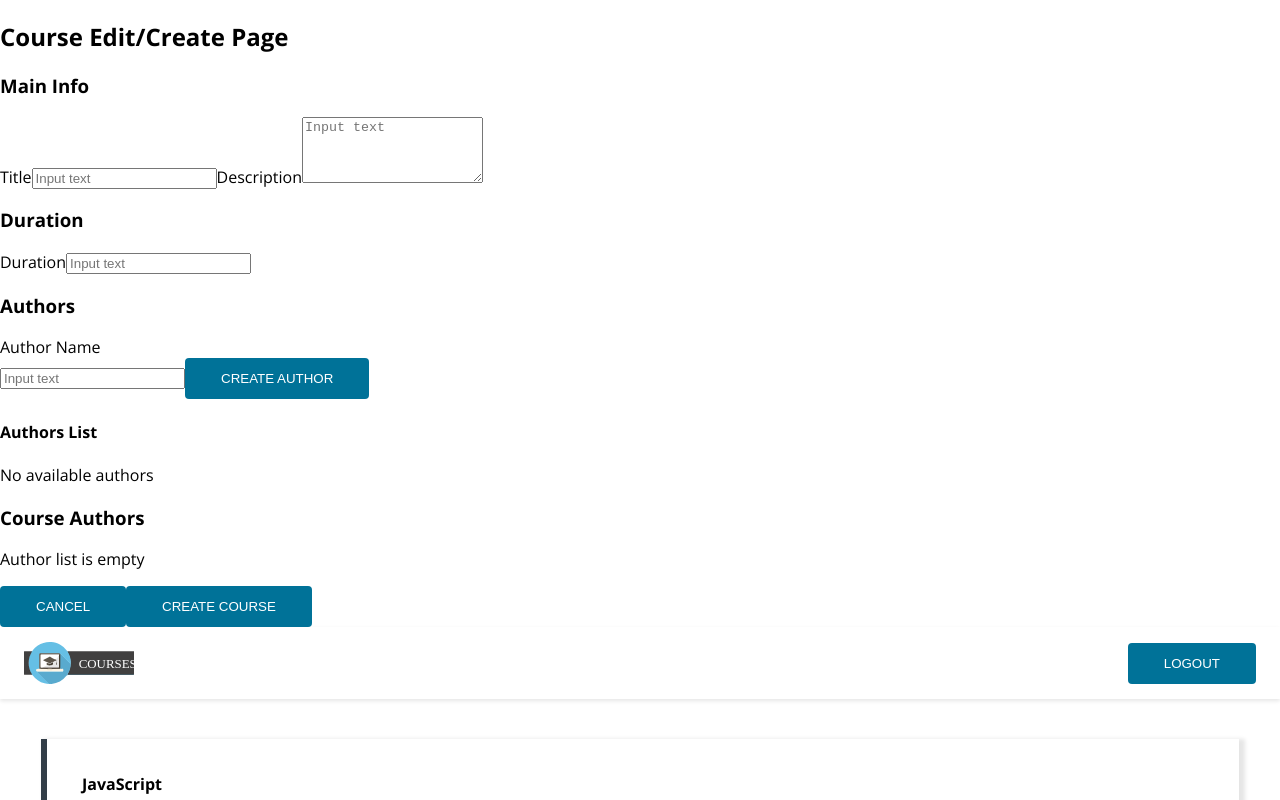
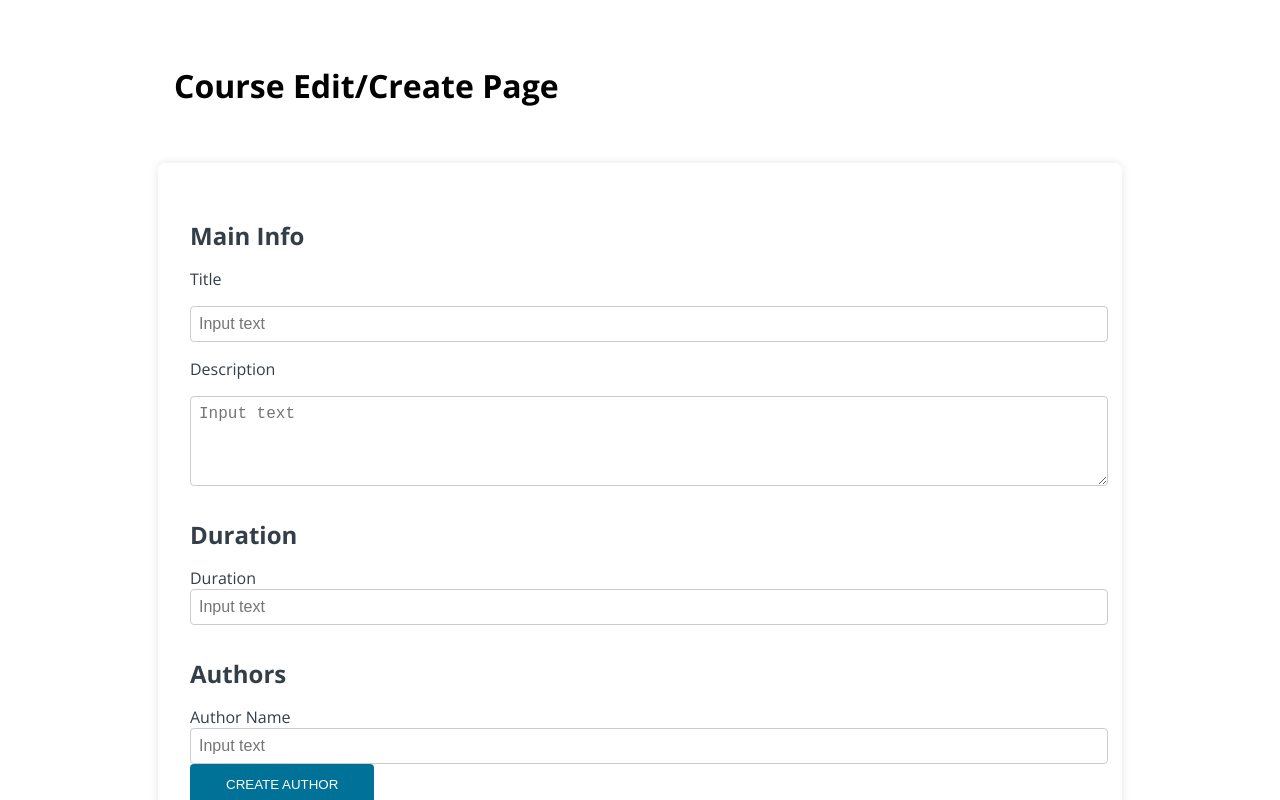
Before and after one commit to FreeFallRush/courses-app, a React (Vite) app: page / in a window 1280 px wide. Shown: the top 800 px of the page. Built offline with nearby package versions, Linux system fonts and the light colour scheme.

Commit message:
Added CreateCourse.module.css in CreateCourse folder
Added styles to CreateCourse component

```diff
--- /dev/null
+++ b/src/components/CreateCourse/CreateCourse.module.css
@@ -0,0 +1,43 @@
+.container {
+    max-width: 900px;
+    margin: 2rem auto;
+    padding: 2rem;
+    background-color: #fff;
+    border-radius: 8px;
+    box-shadow: 0 0 10px rgba(0, 0, 0, 0.1);
+    color: #333e48;
+}
+
+.heading {
+    font-size: 32px;
+    max-width: 900px;
+    margin: 0 auto;
+    padding-top: 4rem;
+    padding-right: 2rem;
+    padding-bottom: 1.5rem;
+}
+
+.section {
+    margin-bottom: 2rem;
+}
+
+.sectionTitle {
+    font-size: 24px;
+    font-weight: 700;
+    margin-bottom: 1rem;
+}
+
+.formGroup {
+    display: flex;
+    flex-direction: column;
+    gap: 1rem;
+}
+
+input,
+textarea {
+    width: 100%;
+    padding: 0.5rem;
+    font-size: 1rem;
+    border: 1px solid #ccc;
+    border-radius: 4px;
+}
--- a/src/components/CreateCourse/CreateCourse.tsx
+++ b/src/components/CreateCourse/CreateCourse.tsx
@@ -2,6 +2,8 @@ import { useState } from "react";
 import { v4 as uuidv4 } from "uuid";
 import AuthorItem from "../AuthorItem/AuthorItem";
 import Button from "../../common/Button/Button";
+
+import styles from "./CreateCourse.module.css";
 
 function CreateCourse() {
     const [title, setTitle] = useState("");
@@ -36,10 +38,11 @@ function CreateCourse() {
 
     return (
         <>
-            <h2>Course Edit/Create Page</h2>
-            <div>
-                <h3>Main Info</h3>
-                <div>
+            <h2 className={styles.heading}>Course Edit/Create Page</h2>
+            <div className={styles.container}>
+                <div className={styles.section}>
+                    <h3 className={styles.sectionTitle}>Main Info</h3>
+                    <div className={styles.formGroup}>
                         <label>Title</label>
                         <input
                             value={title}
@@ -55,8 +58,10 @@ function CreateCourse() {
                             rows={4}
                         />
                     </div>
-                <div>
-                    <h3>Duration</h3>
+                </div>
+
+                <div className={styles.section}>
+                    <h3 className={styles.sectionTitle}>Duration</h3>
                     <div>
                         <label>Duration</label>
                         <input
@@ -69,7 +74,7 @@ function CreateCourse() {
                 </div>
 
                 <div>
-                    <h3>Authors</h3>
+                    <h3 className={styles.sectionTitle}>Authors</h3>
                     <label>Author Name</label>
                     <div>
                         <input
@@ -103,7 +108,7 @@ function CreateCourse() {
                 </div>
 
                 <div>
-                    <h3>Course Authors</h3>
+                    <h3 className={styles.sectionTitle}>Course Authors</h3>
                     {courseAuthors.length > 0 ? (
                         courseAuthors.concatmap((author) => (
                             <AuthorItem
```
Lines whose indentation alone changed are shown as unchanged.
